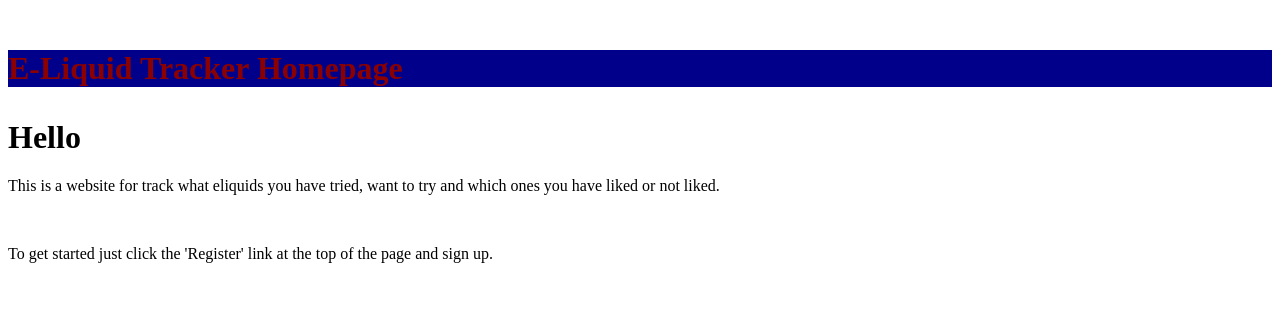
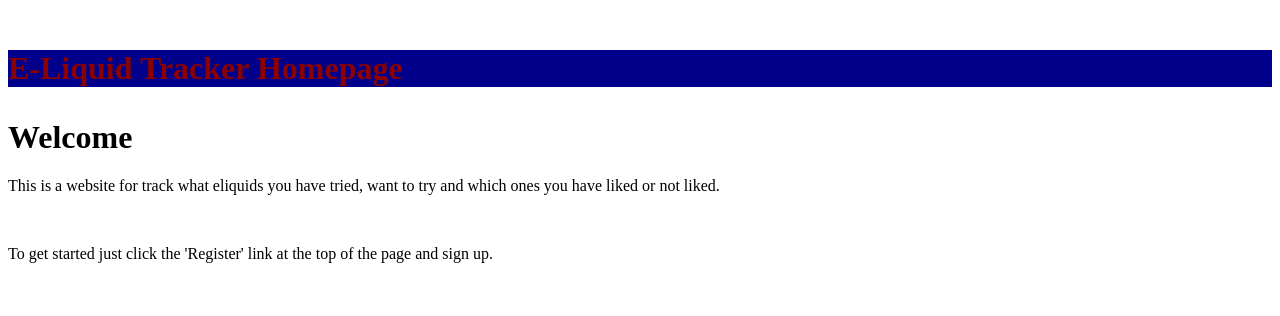
Before and after one commit to Robert-Siberry/E-Liquid_Tracker, a Flask app: page / in a window 1280 px wide. Shown: the part 30-346 px from the top of the page. Run offline with Flask 2, Linux system fonts and the light colour scheme; parts of the project's set-up code (start-up, migrations or seed data) failed here and were passed over.

Commit message:
updated homepage

```diff
--- a/templates/homepage.html
+++ b/templates/homepage.html
@@ -6,7 +6,7 @@
             <b>E-Liquid Tracker Homepage</b>
         </p>
     </h1>
-    <h1> Hello  </h1>
+    <h1> Welcome  </h1>
 <p>
     This is a website for track what eliquids you have tried,
     want to try and which ones you have liked or not liked.
```
